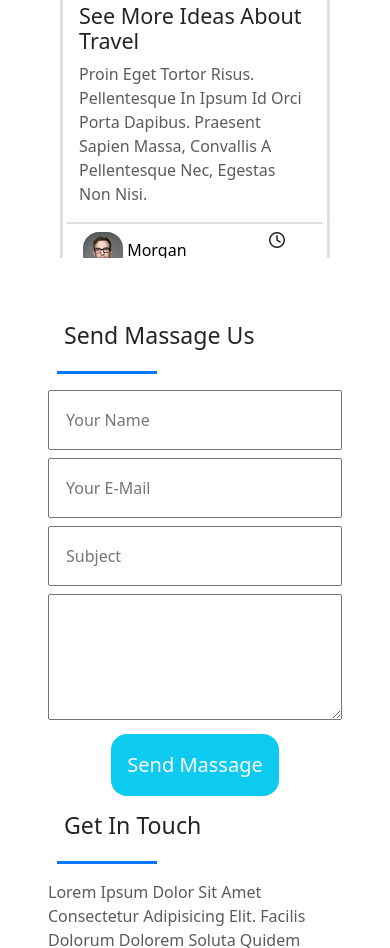
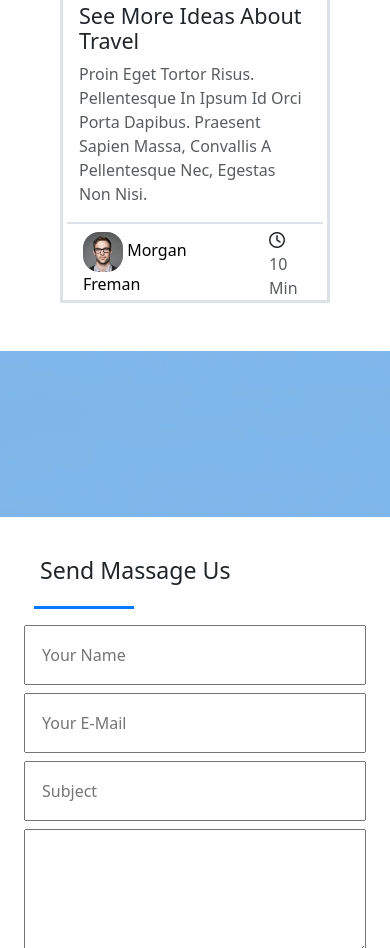
Before and after one commit to Mustafa141207/devalifo, a plain HTML site: page index.html in a window 390 px wide. Shown: the part 11052-12000 px from the top of the page. Drawn offline with Linux system fonts and the light colour scheme.

Commit message:
sec commit

```diff
--- a/css/main.css
+++ b/css/main.css
@@ -328,3 +328,9 @@ border-color: rgba(239, 225, 225, 0.855);
     top: 0;
 
 }
+@media screen and (max-width:770px) {
+    #contact {
+        height: 150vh;
+    }
+
+}
--- a/index.html
+++ b/index.html
@@ -569,9 +569,8 @@
     </section>
     <!--blog end-->
     <!--start contact-->
-    <section id="contact" class="d-flex align-items-center">
-
-            <div class="container bg-white z-2 position-relative p-5 ">
+    <section id="contact" class="d-flex align-items-center overflow-hidden">
+        <div class="container position-relative z-3 p-4 bg-white">
                 <div class="row justify-content-center">
                     <div class=" col-md-6 ">
                         <div class="title position-relative p-3">
```
